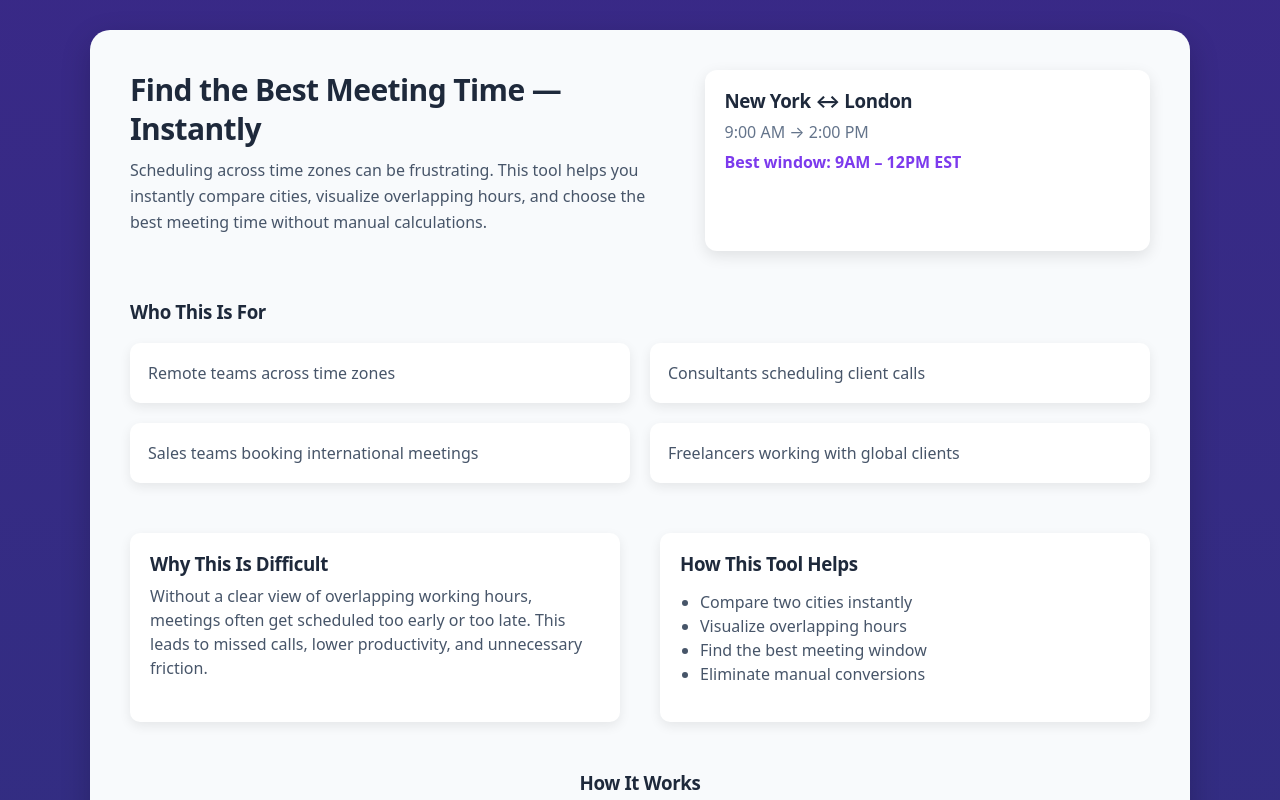
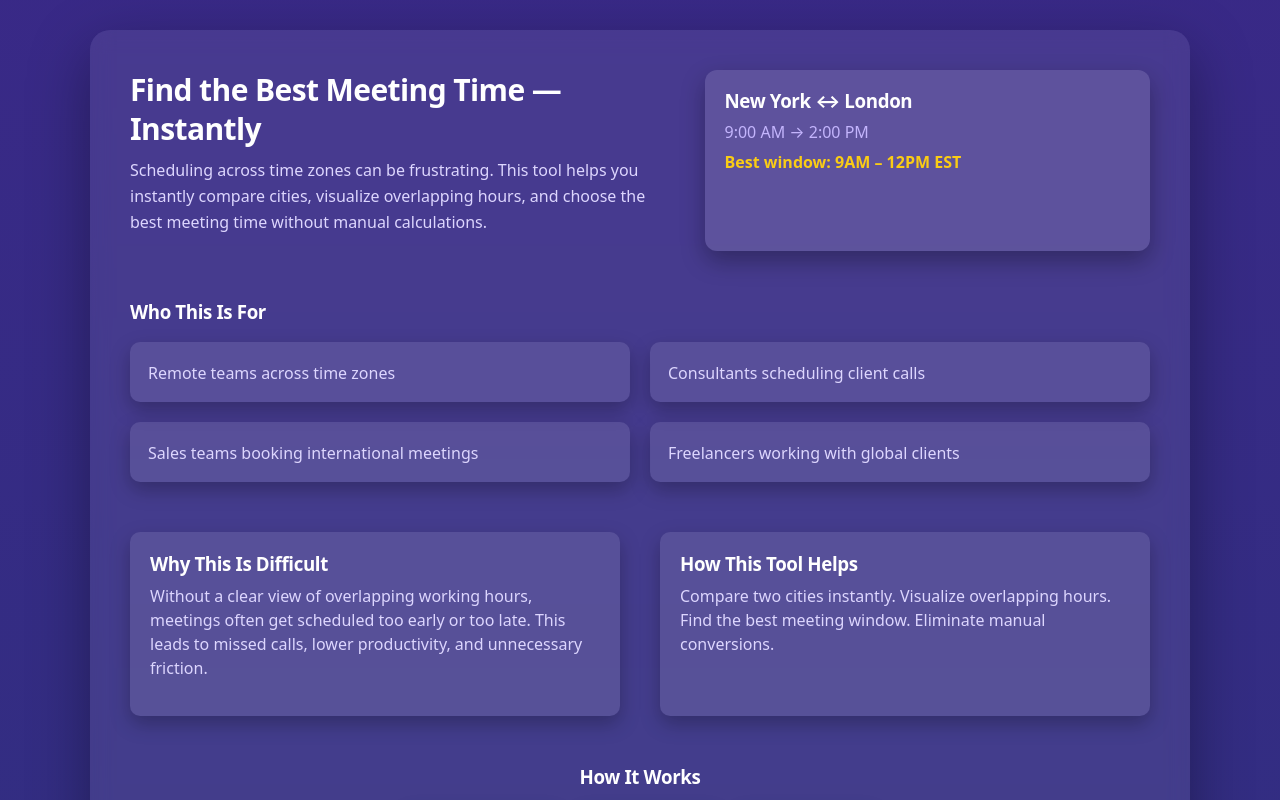
Before and after one commit to techtalk1282/Best-Meeting-Time, a Next.js app: page / in a window 1280 px wide. Shown: the part 2580-3380 px from the top of the page. Built offline with nearby package versions, Linux system fonts and the light colour scheme.

Commit message:
SEO block redesign: align with product UI (purple system, depth, glass effect)

```diff
--- a/app/page.tsx
+++ b/app/page.tsx
@@ -1,19 +1,19 @@
 /**
  * File: app/page.tsx
- * Version: v2.3 (LIGHT CARD SYSTEM — MATCHES PRODUCT UI)
+ * Version: v2.4 (SEO BLOCK — FULL VISUAL ALIGNMENT FIX)
  * Date: 2026-04-09
  *
  * PURPOSE:
- * - Replace dark SEO section with light card-based layout
- * - Match styling of tool + premium sections
- * - Improve spacing, readability, and visual hierarchy
+ * - Convert SEO block to match product UI system
+ * - Replace white cards with purple system
+ * - Improve depth, cohesion, and polish
  *
- * NOTES:
- * - NO changes to logic / Stripe / gating
- * - ALL SEO text preserved (Google-safe)
+ * SAFE:
+ * - No logic touched
+ * - No Stripe / ToolPreview changes
  *
  * ROLLBACK:
- * - Revert to v2.2 if needed
+ * - v2.3
  */
 
 import dynamic from "next/dynamic";
@@ -39,10 +39,7 @@ export default function HomePage() {
         bonusFeatures={
           <div style={{ marginTop: "80px", padding: "0 20px" }}>
 
-            {/* ============================= */}
             {/* INTERNAL LINKS */}
-            {/* ============================= */}
-
             <div style={{ textAlign: "center", marginBottom: "50px", color: "white" }}>
               <h2 style={{ fontSize: "28px", marginBottom: "15px" }}>
                 Popular Meeting Time Cities
@@ -68,25 +65,20 @@ export default function HomePage() {
               </div>
             </div>
 
-            {/* ============================= */}
-            {/* LIGHT CARD CONTAINER */}
-            {/* ============================= */}
-
+            {/* MAIN SEO CONTAINER */}
             <div
               style={{
                 maxWidth: "1100px",
                 margin: "0 auto",
-                background: "#f8fafc",
+                background: "rgba(255,255,255,0.08)",
                 borderRadius: "20px",
                 padding: "40px",
-                boxShadow: "0 10px 30px rgba(0,0,0,0.2)",
+                boxShadow: "0 20px 60px rgba(0,0,0,0.35)",
+                backdropFilter: "blur(10px)",
               }}
             >
 
-              {/* ============================= */}
-              {/* HEADER + EXAMPLE */}
-              {/* ============================= */}
-
+              {/* HEADER */}
               <div
                 style={{
                   display: "grid",
@@ -96,43 +88,40 @@ export default function HomePage() {
                 }}
               >
                 <div>
-                  <h2 style={{ fontSize: "30px", marginBottom: "10px", color: "#1e293b" }}>
+                  <h2 style={{ fontSize: "30px", marginBottom: "10px", color: "white" }}>
                     Find the Best Meeting Time — Instantly
                   </h2>
 
-                  <p style={{ color: "#475569", lineHeight: "1.6" }}>
+                  <p style={{ color: "#ddd6fe", lineHeight: "1.6" }}>
                     Scheduling across time zones can be frustrating. This tool helps you instantly compare cities, visualize overlapping hours, and choose the best meeting time without manual calculations.
                   </p>
                 </div>
 
                 <div
                   style={{
-                    background: "white",
+                    background: "rgba(255,255,255,0.12)",
                     borderRadius: "12px",
                     padding: "20px",
-                    boxShadow: "0 5px 15px rgba(0,0,0,0.1)",
+                    boxShadow: "0 10px 25px rgba(0,0,0,0.3)",
                   }}
                 >
-                  <h3 style={{ marginBottom: "8px", color: "#1e293b" }}>
+                  <h3 style={{ marginBottom: "8px", color: "white" }}>
                     New York ↔ London
                   </h3>
 
-                  <p style={{ color: "#64748b", marginBottom: "6px" }}>
+                  <p style={{ color: "#c4b5fd", marginBottom: "6px" }}>
                     9:00 AM → 2:00 PM
                   </p>
 
-                  <p style={{ color: "#7c3aed", fontWeight: 600 }}>
+                  <p style={{ color: "#facc15", fontWeight: 600 }}>
                     Best window: 9AM – 12PM EST
                   </p>
                 </div>
               </div>
 
-              {/* ============================= */}
-              {/* USE CASE GRID */}
-              {/* ============================= */}
-
+              {/* USE CASES */}
               <div style={{ marginBottom: "50px" }}>
-                <h3 style={{ marginBottom: "20px", color: "#1e293b" }}>
+                <h3 style={{ marginBottom: "20px", color: "white" }}>
                   Who This Is For
                 </h3>
 
@@ -152,11 +141,11 @@ export default function HomePage() {
                     <div
                       key={i}
                       style={{
-                        background: "white",
+                        background: "rgba(255,255,255,0.1)",
                         padding: "18px",
                         borderRadius: "10px",
-                        boxShadow: "0 4px 12px rgba(0,0,0,0.08)",
-                        color: "#475569",
+                        boxShadow: "0 8px 20px rgba(0,0,0,0.25)",
+                        color: "#ddd6fe",
                       }}
                     >
                       {text}
@@ -165,10 +154,7 @@ export default function HomePage() {
                 </div>
               </div>
 
-              {/* ============================= */}
               {/* PROBLEM / SOLUTION */}
-              {/* ============================= */}
-
               <div
                 style={{
                   display: "grid",
@@ -177,50 +163,39 @@ export default function HomePage() {
                   marginBottom: "50px",
                 }}
               >
+                {[
+                  {
+                    title: "Why This Is Difficult",
+                    text: "Without a clear view of overlapping working hours, meetings often get scheduled too early or too late. This leads to missed calls, lower productivity, and unnecessary friction.",
+                  },
+                  {
+                    title: "How This Tool Helps",
+                    text: "Compare two cities instantly. Visualize overlapping hours. Find the best meeting window. Eliminate manual conversions.",
+                  },
+                ].map((item, i) => (
                   <div
+                    key={i}
                     style={{
-                    background: "white",
+                      background: "rgba(255,255,255,0.1)",
                       padding: "20px",
                       borderRadius: "10px",
-                    boxShadow: "0 4px 12px rgba(0,0,0,0.08)",
+                      boxShadow: "0 8px 20px rgba(0,0,0,0.25)",
                     }}
                   >
-                  <h3 style={{ marginBottom: "10px", color: "#1e293b" }}>
-                    Why This Is Difficult
+                    <h3 style={{ marginBottom: "10px", color: "white" }}>
+                      {item.title}
                     </h3>
 
-                  <p style={{ color: "#475569" }}>
-                    Without a clear view of overlapping working hours, meetings often get scheduled too early or too late. This leads to missed calls, lower productivity, and unnecessary friction.
+                    <p style={{ color: "#ddd6fe" }}>
+                      {item.text}
                     </p>
                   </div>
-
-                <div
-                  style={{
-                    background: "white",
-                    padding: "20px",
-                    borderRadius: "10px",
-                    boxShadow: "0 4px 12px rgba(0,0,0,0.08)",
-                  }}
-                >
-                  <h3 style={{ marginBottom: "10px", color: "#1e293b" }}>
-                    How This Tool Helps
-                  </h3>
-
-                  <ul style={{ color: "#475569", paddingLeft: "20px" }}>
-                    <li>Compare two cities instantly</li>
-                    <li>Visualize overlapping hours</li>
-                    <li>Find the best meeting window</li>
-                    <li>Eliminate manual conversions</li>
-                  </ul>
-                </div>
+                ))}
               </div>
 
-              {/* ============================= */}
               {/* FLOW */}
-              {/* ============================= */}
-
               <div style={{ textAlign: "center" }}>
-                <h3 style={{ marginBottom: "20px", color: "#1e293b" }}>
+                <h3 style={{ marginBottom: "20px", color: "white" }}>
                   How It Works
                 </h3>
 
@@ -236,11 +211,11 @@ export default function HomePage() {
                     <div
                       key={i}
                       style={{
-                        background: "white",
+                        background: "rgba(255,255,255,0.12)",
                         padding: "14px 20px",
                         borderRadius: "8px",
-                        boxShadow: "0 4px 10px rgba(0,0,0,0.08)",
-                        color: "#475569",
+                        boxShadow: "0 8px 20px rgba(0,0,0,0.25)",
+                        color: "#ddd6fe",
                       }}
                     >
                       {step}
@@ -248,7 +223,7 @@ export default function HomePage() {
                   ))}
                 </div>
 
-                <p style={{ marginTop: "25px", color: "#64748b" }}>
+                <p style={{ marginTop: "25px", color: "#c4b5fd" }}>
                   Whether you're scheduling across continents or booking a quick call, finding the right time makes every meeting more productive.
                 </p>
               </div>
```
Lines whose indentation alone changed are shown as unchanged.
